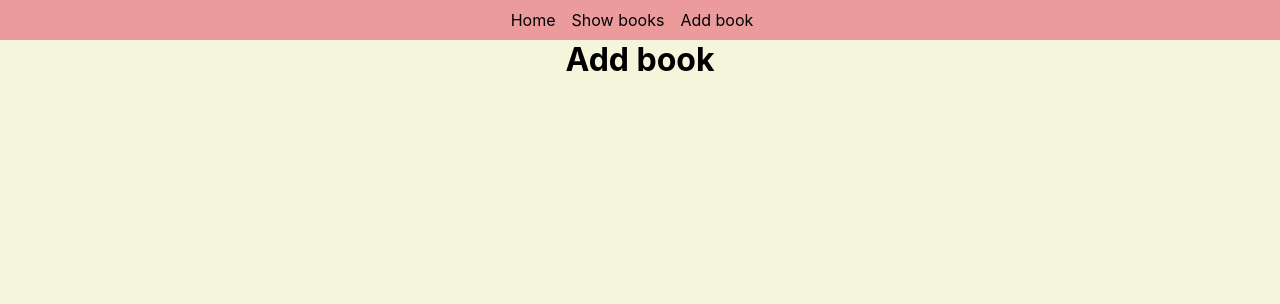
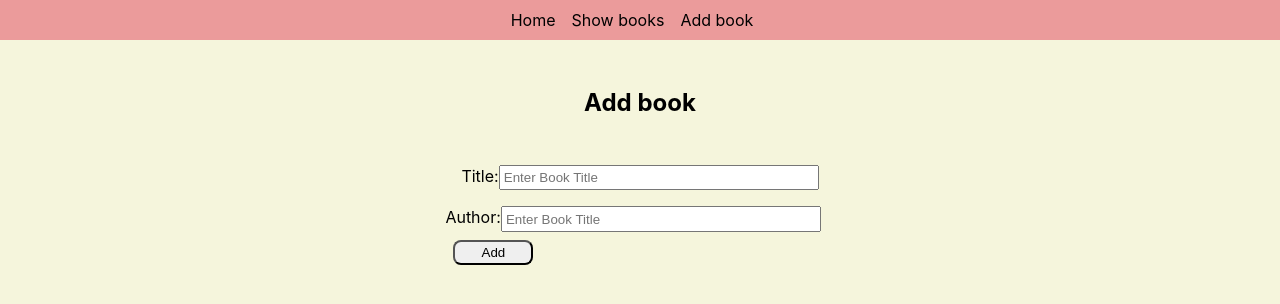
Before and after one commit to Momenuzzaman/react_redux_curd_app, a React (Create React App) app: page /add-book in a window 1280 px wide. Shown: the top 304 px of the page. Built offline with nearby package versions, Linux system fonts and the light colour scheme.

Commit message:
create form

```diff
--- a/src/fetaures/books/AddBook.js
+++ b/src/fetaures/books/AddBook.js
@@ -1,9 +1,35 @@
-import React from 'react';
+import React, { useState } from 'react';
 
 const AddBook = () => {
+    const [title, setTitle] = useState('');
+    const [author, setAuthor] = useState('');
+
     return (
         <div>
-            <h1>Add book</h1>
+            <h2>Add book</h2>
+            <form >
+                <div className="form-field">
+                    <label htmlFor="title">Title:</label>
+                    <input type="text"
+                        id="title"
+                        name="title"
+                        value={title}
+                        required placeholder="Enter Book Title"
+                        onChange={(e) => setTitle(e.target.value)}>
+                    </input>
+                </div>
+                <div className="form--field">
+                    <label htmlFor="author">Author:</label>
+                    <input type="text"
+                        id="author"
+                        name="author"
+                        value={author}
+                        required placeholder="Enter Book Title"
+                        onChange={(e) => setAuthor(e.target.value)}>
+                    </input>
+                </div>
+                <button type="submit">Add</button>
+            </form>
         </div>
     );
 };
```
